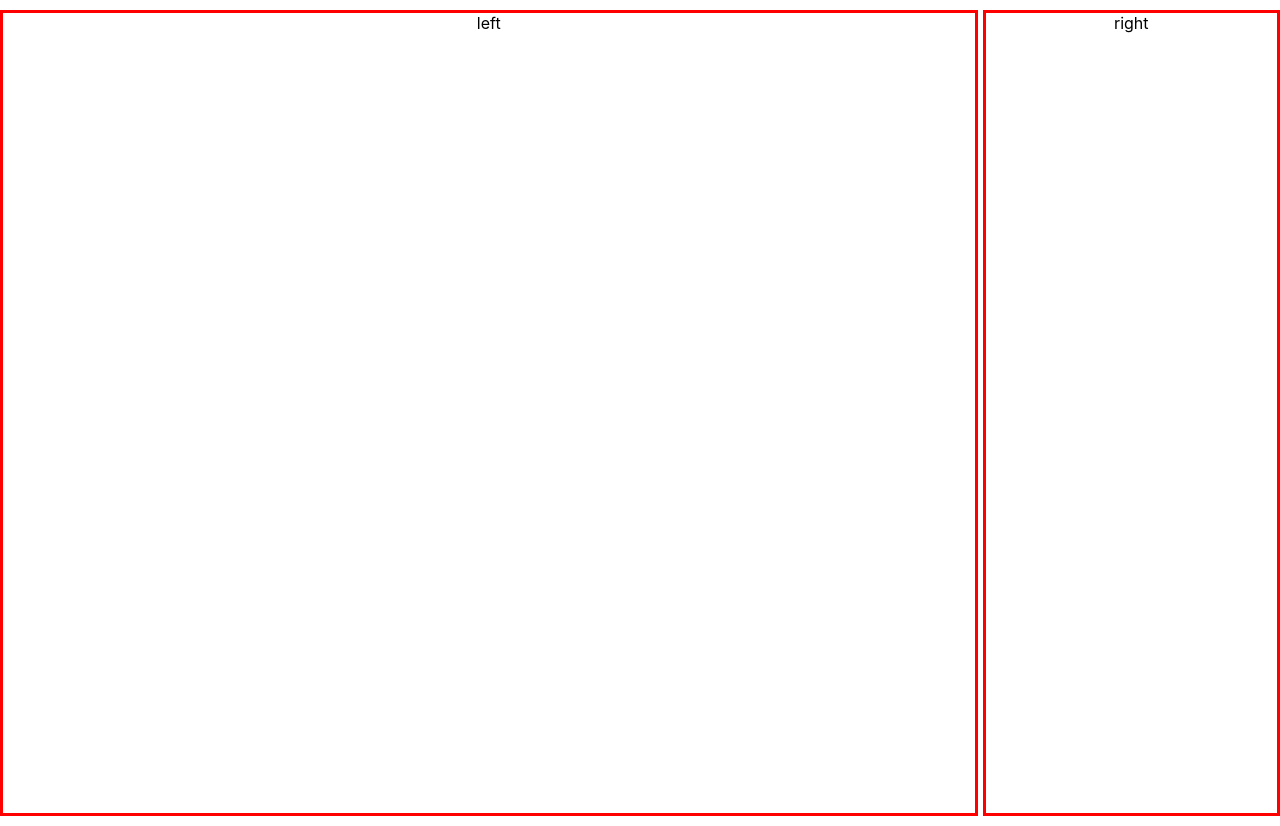
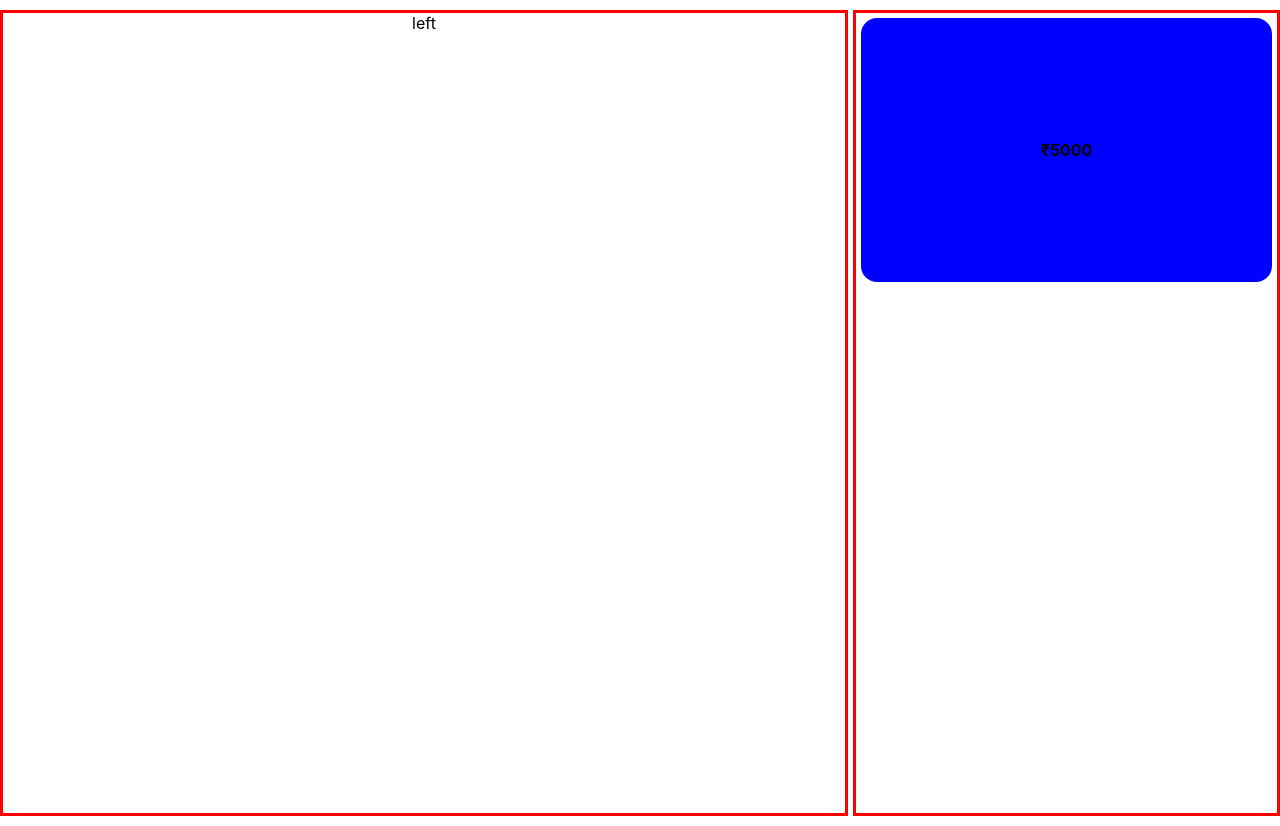
Before and after one commit to shashikantmaurya0007/wealthy-finance-assignment, a React (Create React App) app: page / in a window 1280 px wide. Built offline with nearby package versions, Linux system fonts and the light colour scheme.

Commit message:
complete:MaximumProfitInRupees.js completed
component to showcase the maximum profit can be earned in a given period used memoization concept to solve the problem

```diff
--- a/src/Component/Left.js
+++ b/src/Component/Left.js
@@ -1,7 +1,7 @@
 import React from "react";
-
+import "../Styling/left.css";
 function Left() {
-  return <section>left</section>;
+  return <section className="left-styling">left</section>;
 }
 
 export default Left;
--- /dev/null
+++ b/src/Component/MaximumProfitInRupees.js
@@ -0,0 +1,51 @@
+import React from "react";
+import "../Styling/maximumProfitInRupees.css";
+import { useEffect, useState } from "react";
+
+import { useSelector, useDispatch } from "react-redux";
+
+function MaximumProfitInRupees() {
+  const dispatch = useDispatch();
+  const stocks = useSelector((state) => state.stocksState.stocks);
+  const [maxprofit, setProfit] = useState(0);
+
+  function profit(prices, currentDay, buy, transaction, memo) {
+    if (currentDay >= prices.length) {
+      return 0;
+    }
+    if (transaction == 0) return 0;
+    let currentTime = currentDay + "" + buy + "" + transaction;
+    if (memo.has(currentTime)) return memo.get(currentTime);
+    if (buy) {
+      let idle = profit(prices, currentDay + 1, buy, transaction, memo);
+      let buyAmount =
+        -prices[currentDay] +
+        profit(prices, currentDay + 1, false, transaction, memo);
+      memo.set(currentTime, Math.max(idle, buyAmount));
+
+      return Math.max(idle, buyAmount);
+    } else {
+      let idle = profit(prices, currentDay + 1, buy, transaction, memo);
+      let buyAmount =
+        prices[currentDay] +
+        profit(prices, currentDay + 1, true, transaction - 1, memo);
+      memo.set(currentTime, Math.max(idle, buyAmount));
+      return Math.max(idle, buyAmount);
+    }
+  }
+
+  function transform(stocks) {
+    const result = stocks?.map((a) => {
+      return a.curr;
+    });
+
+    return profit(result, 0, true, 1, new Map());
+  }
+
+  useEffect(() => {
+    setProfit(transform(stocks));
+  }, [dispatch, stocks]);
+  return <div className="maximum-profit-in-rupees-card">₹{maxprofit * 10}</div>;
+}
+
+export default MaximumProfitInRupees;
--- a/src/Component/Right.js
+++ b/src/Component/Right.js
@@ -1,7 +1,11 @@
 import React from "react";
-
+import MaximumProfitInRupees from "./MaximumProfitInRupees";
 function Right() {
-  return <div>right</div>;
+  return (
+    <div>
+      <MaximumProfitInRupees />
+    </div>
+  );
 }
 
 export default Right;
--- a/src/Styling/home.css
+++ b/src/Styling/home.css
@@ -1,5 +1,5 @@
 .left {
-    flex: 0.6;
+    flex: 0.5;
     height: 100vh;
     margin-top: 10px;
     margin-bottom: 10px;
@@ -12,7 +12,7 @@
 }
 
 .right {
-    flex: 0.3;
+    flex: 0.5;
     border: 3px solid red;
     margin-top: 10px;
     margin-bottom: 10px;
--- /dev/null
+++ b/src/Styling/left.css
@@ -0,0 +1,4 @@
+.left-styling {
+    display: flex;
+    flex-direction: column;
+}
--- /dev/null
+++ b/src/Styling/maximumProfitInRupees.css
@@ -0,0 +1,11 @@
+.maximum-profit-in-rupees-card {
+    width: inherit;
+    height: 33vh;
+    display: flex;
+    justify-content: center;
+    align-items: center;
+    background-color: blue;
+    margin: 5px;
+    border-radius: 1rem;
+    font-weight: bolder;
+}
```
